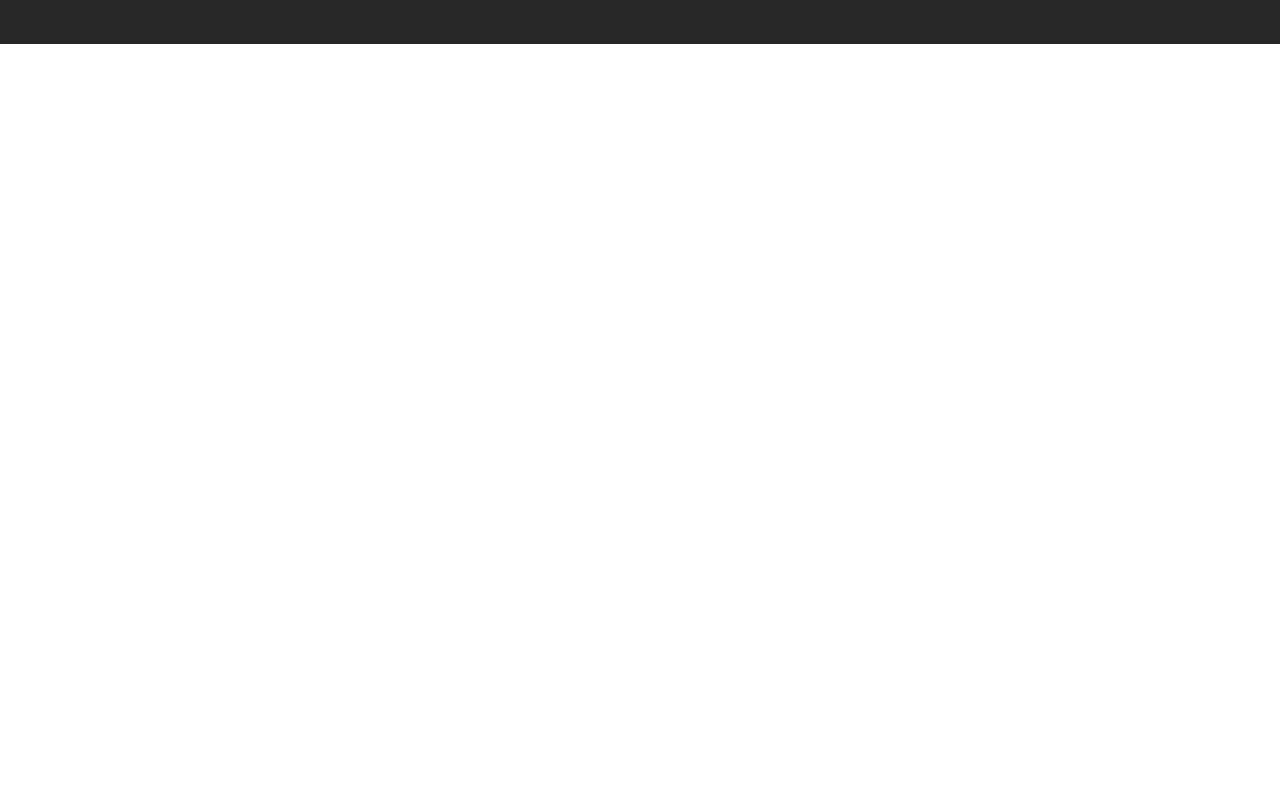
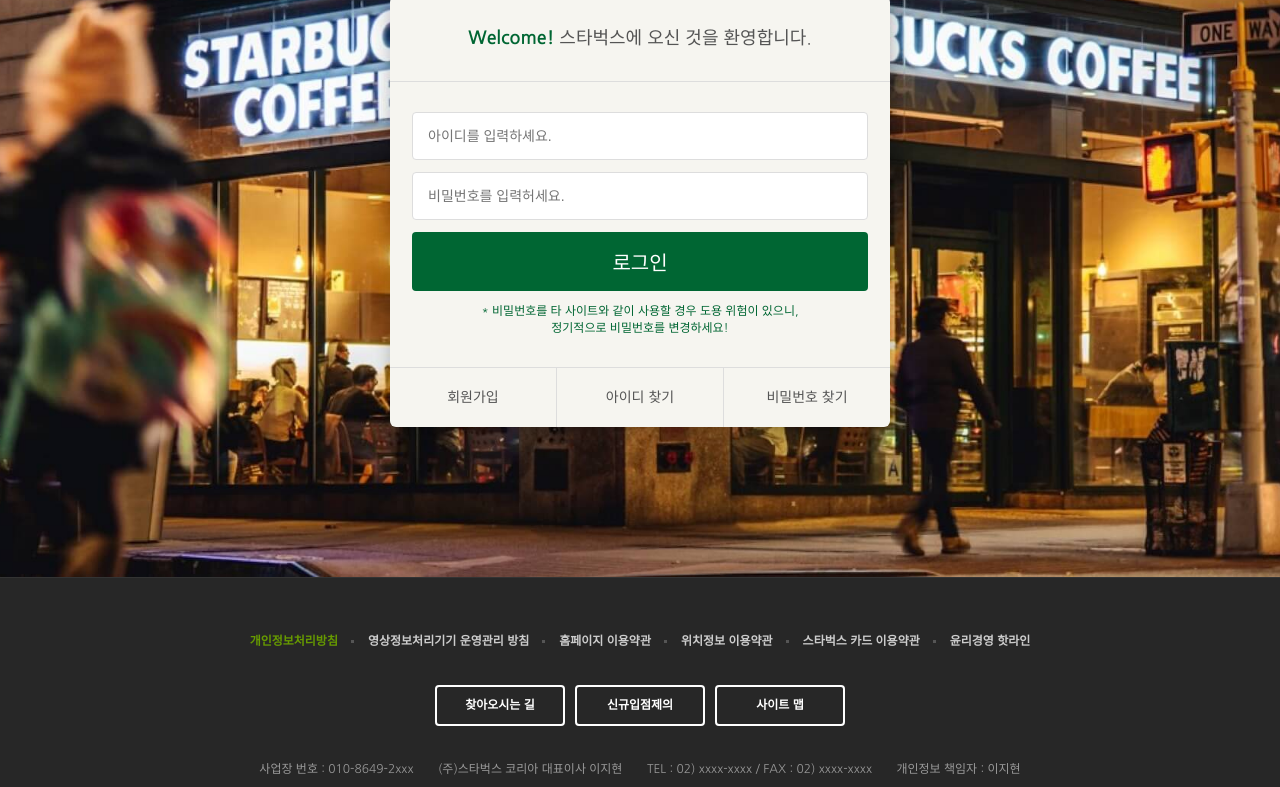
Before and after one commit to lee951109/StarBucks-Vanilla-App, a plain HTML site: page signin/index.html in a window 1280 px wide. Shown: the part 290-1077 px from the top of the page. Before the commit the page ends 800 px from the top, so only its background shows below. Drawn offline with nearby package versions, Linux system fonts and the light colour scheme.

Commit message:
commit signin

```diff
--- /dev/null
+++ b/css/signin.css
@@ -0,0 +1,78 @@
+.signin {
+	margin-top: 120px;
+	padding: 100px 0 150px;
+	background-image: url("../images/signin_bg.jpg");
+	background-repeat: no-repeat;
+	background-position: center;
+	background-attachment: fixed;
+	background-size: cover;
+}
+.signin h1 {
+	color: #FFF;
+	font-size: 30px;
+	font-weight: 700;
+	text-align: center;
+	margin-bottom: 24px;
+}
+.signin__card {
+	width: 500px;
+	margin: 0 auto;
+	border-radius: 6px;
+	background-color: #F6F5F0;
+	box-shadow: 2px 2px 20px rgba(0, 0, 0, .3);
+	color: #555;
+}
+.signin__card h2 {
+	padding: 30px;
+	font-size: 18px;
+	text-align: center;
+	border-bottom: 1px solid #ddd;
+}
+.signin__card h2 strong {
+	font-weight: 700;
+	color: #006633;
+}
+.signin__card form {
+	padding: 30px 22px;
+}
+.signin__card form input {
+	width: 100%;
+	margin-bottom: 12px;
+	padding: 15px;
+	border: 1px solid #ddd;
+	border-radius: 4px;
+	outline: none;
+	box-sizing: border-box;
+	font-size: 14px;
+}
+.signin__card form [type="submit"] { /* []은 속성 선택자. */
+	background-color: #006633;
+	border: none;
+	color: #FFF;
+	font-size: 20px;
+	cursor: pointer;
+}
+.signin__card form p {
+	font-size: 12px;
+	color: #006633;
+	text-align: center;
+}
+.signin__card .actions {
+	display: flex;
+	border-top: 1px solid #DDD;
+}
+.signin__card .actions a {
+	flex-grow: 1;
+	flex-basis: 0;
+	text-align: center;
+	padding: 20px;
+	color: #555;
+	font-size: 14px;
+	border-right: 1px solid #DDD;
+}
+.signin__card .actions a:last-child {
+	border-right: none;
+}
+.signin__card .actions a:hover {
+	text-decoration: underline;
+}
--- a/signin/index.html
+++ b/signin/index.html
@@ -32,6 +32,7 @@
   <link href="https://fonts.googleapis.com/css2?family=Nanum+Gothic:wght@400;700&display=swap" rel="stylesheet">
   <link rel="stylesheet" href="https://fonts.googleapis.com/icon?family=Material+Icons">
   <link rel="stylesheet" href="../css/common.css" />
+  <link rel="stylesheet" href="../css/signin.css" />
 
   <script defer src="../js/common.js"></script>
 </head>
@@ -369,10 +370,28 @@
 
   </header>
 
-
-  <section class="signin">
-
-  </section>
+<section class="signin">
+  <h1>로그인</h1>
+  <div class="signin__card">
+    <h2>
+      <strong>Welcome!</strong> 스타벅스에 오신 것을 환영합니다.
+    </h2>
+    <form>
+      <input type="text" placeholder="아이디를 입력하셰요." />
+      <input type="password" placeholder="비밀번호를 입력허세요." />
+      <input type="submit" value="로그인" />
+      <p>
+        * 비밀번호를 타 사이트와 같이 사용할 경우 도용 위험이 있으니,<br />
+        정기적으로 비밀번호를 변경하세요!
+      </p>
+    </form>
+    <div class="actions">
+      <a href="javascript:void(0)">회원가입</a>
+      <a href="javascript:void(0)">아이디 찾기</a>
+      <a href="javascript:void(0)">비밀번호 찾기</a>
+    </div>
+  </div>
+</section>
 
 
   <!-- FOOTER -->
```
